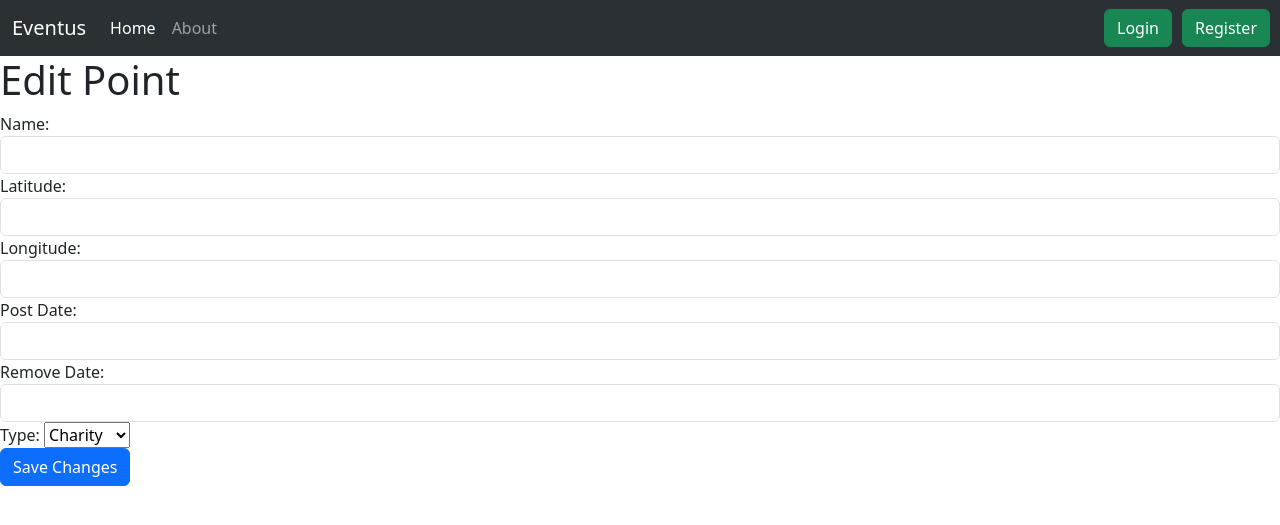
After one commit to ralfsfilipjonoks/QualificationWork, a Flask app: template templates/edit_point.html in a window 1280 px wide. The commit adds this page. Shown: the top 525 px of the page. Run offline with Flask 2, Linux system fonts and the light colour scheme; the template is opened without the code that fills it, so the values that code supplies are empty; some libraries are stand-ins or nearby versions.

```diff
--- a/app.py
+++ b/app.py
@@ -15,16 +15,6 @@ db = client.webdata
 
 points = db.pointinfo
 users = db.userdata
-
-# WORKS (Insert point into db)
-# point = {"latitude": 30.5343,
-# "longitude": 56.2314,
-# "name": "Random point",
-# "description":"New post made from VS code!",
-# "postdate": '2023-02-17T00:00:00.000+00:00',
-# "removedate":'2023-03-17T00:00:00.000+00:00',
-# "type": "Warning"}
-# points.insert_one(point)
 
 @app.route('/')
 def home():
@@ -143,12 +133,12 @@ def get_data():
     data = json.loads(response.text)
     return jsonify(data)
 
-
-# vajag lietotaju pie punkta
 @app.route('/add_point', methods=['GET','POST'])
 def add_point():
     if 'username' in session:
         username = session['username']
+    else:
+        return redirect(url_for('home'))
     if request.method == 'POST':
         pointname = request.form['name']
         latitude = float(request.form['latitude'])
@@ -176,10 +166,33 @@ def userspoints():
 
 @app.route('/delete_point/<point_id>', methods=['POST'])
 def delete_point(point_id):
-    print(point_id)
-    points.delete_one({'_id': ObjectId(point_id)})
+    if 'username' in session:
+        points.delete_one({'_id': ObjectId(point_id)})
+        return redirect(url_for('home'))
+    else:
+        return redirect(url_for('home'))
 
-    return redirect(url_for('home'))
+@app.route('/edit_point/<point_id>', methods=['GET', 'POST'])
+def edit_point(point_id):
+    point = points.find_one({'_id': ObjectId(point_id)})
+    if 'username' in session:
+        username = session['username']
+        render_template('edit_point.html', point=point, username = username)
+    if request.method == 'POST':
+        points.update_one({'_id': ObjectId(point_id)}, {'$set': {
+            'name': request.form['name'],
+            'latitude': request.form['latitude'],
+            'longitude': request.form['longitude'],
+            'postdate': request.form['post_date'],
+            'removedate': request.form['remove_date'],
+            'type': request.form['type'],
+            'author': username
+        }})
+
+        return redirect(url_for('home'))
+    else:
+        return render_template('edit_point.html', point=point)
+
 
 if __name__ == '__main__':
     app.run()
--- /dev/null
+++ b/templates/edit_point.html
@@ -0,0 +1,34 @@
+{% extends 'header.html' %}
+
+{% block content %}
+  <h1>Edit Point</h1>
+  <form method="post">
+    <div class="form-group">
+      <label for="name">Name:</label>
+      <input type="text" class="form-control" id="name" name="name" value="{{ point.name }}">
+    </div>
+    <div class="form-group">
+        <label for="lat">Latitude:</label>
+        <input type="text" class="form-control" id="latitude" name="latitude" value="{{ point.latitude }}">
+    </div>
+    <div class="form-group">
+        <label for="lng">Longitude:</label>
+        <input type="text" class="form-control" id="longitude" name="longitude" value="{{ point.longitude }}">
+      </div>
+    <div class="form-group">
+      <label for="postdate">Post Date:</label>
+      <input type="text" class="form-control" id="post_date" name="post_date" value="{{ point.postdate }}">
+    </div>
+    <div class="form-group">
+      <label for="removedate">Remove Date:</label>
+      <input type="text" class="form-control" id="remove_date" name="remove_date" value="{{ point.removedate }}">
+    </div>
+    <label for="type">Type:</label>
+    <select id="type" name="type">
+        <option value="Charity">Charity</option>
+        <option value="Warning">Warning</option>
+        <option value="Other">Other</option>
+      </select><br>
+    <button type="submit" class="btn btn-primary">Save Changes</button>
+  </form>
+{% endblock %}
```
Also changed, not shown: templates/home.html (+15 -0 lines), templates/userpoints.html (+6 -1 lines).
